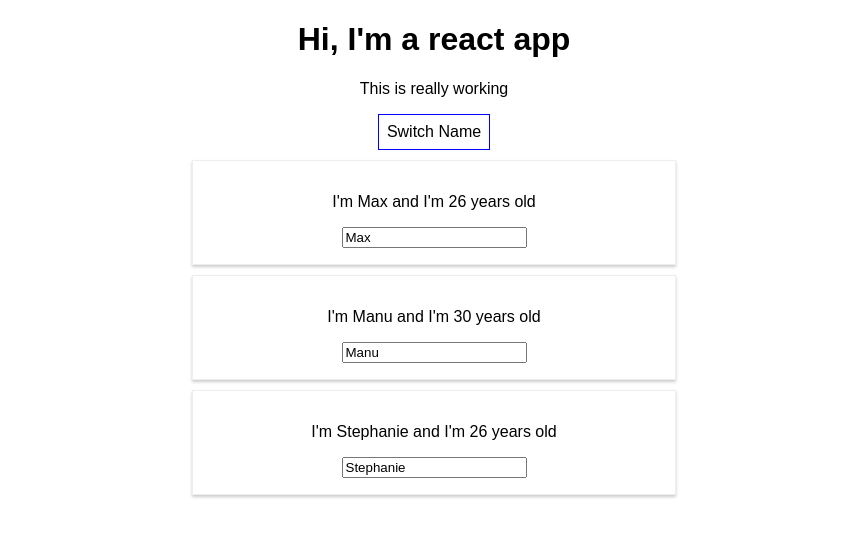
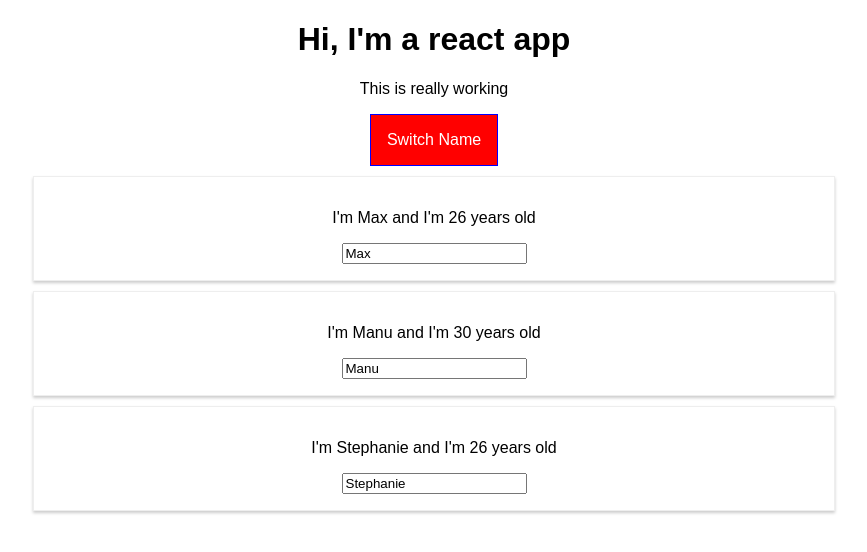
Before and after one commit to jwolfe890/react16, a React (Create React App) app: page / in a window 1280 px wide. Both pictures are taken after a click on the button "Switch Name". Shown: the top 552 px of the page, without its empty margins (206-1073 px from the left). Built offline with nearby package versions, Linux system fonts and the light colour scheme.

Commit message:
added pseudo-classes

```diff
--- a/src/App.css
+++ b/src/App.css
@@ -9,3 +9,25 @@
 .bold {
   font-weight: bold;
 }
+
+.App button {
+  border: 1px solid blue;
+  padding: 16px;
+  background-color: green;
+  font: inherit;
+  color: white;
+}
+
+.App button:hover {
+  background-color: lightgreen;
+  color: black;
+}
+
+.App button.Red {
+  background-color: red;
+}
+
+.App button.Red:hover {
+  background-color: salmon;
+  color: black;
+}
--- a/src/App.js
+++ b/src/App.js
@@ -1,7 +1,6 @@
 import React, { Component } from 'react';
 import './App.css';
 import Person from './Person/Person';
-import Radium, { StyleRoot } from 'radium';
 
 class App extends Component {
 
@@ -42,19 +41,16 @@ class App extends Component {
 
   render() {
 
-    const style = {
-      backgroundColor: 'white',
-      font: 'inherit',
-      border: '1px solid blue',
-      padding: '8px',
-      cursor: 'pointer',
-      ':hover': {
-        backgroundColor: 'lightgreen',
-        color: 'black'
-      }
-    }
+    // const style = {
+    //   backgroundColor: 'white',
+    //   font: 'inherit',
+    //   border: '1px solid blue',
+    //   padding: '8px',
+    //   cursor: 'pointer',
+    // }
 
-    let persons = null
+    let persons = null;
+    let btnClass = '';
 
     if ( this.state.showPersons ) {
       persons = (
@@ -64,11 +60,7 @@ class App extends Component {
         })}
         </div>
       )
-      style.backgroundColor = 'white';
-      style[':hover'] = {
-        backgroundColor: 'red',
-        color: 'black'
-      }
+      // style.backgroundColor = 'white';
     }
 
     const classes = []
@@ -80,16 +72,14 @@ class App extends Component {
     }
 
     return (
-      <StyleRoot>
         <div className="App">
             <h1>Hi, I'm a react app</h1>
             <p className={classes.join(' ')}>This is really working</p>
-            <button style={style} onClick={this.togglePersonsHandler}>Switch Name</button>
+            <button className={'Red'} onClick={this.togglePersonsHandler}>Switch Name</button>
           {persons}
         </div>
-      </StyleRoot>
     );
   }
 }
 
-export default Radium(App);
+export default App;
--- a/src/Person/Person.js
+++ b/src/Person/Person.js
@@ -3,17 +3,13 @@ import './Person.css';
 import Radium from 'radium';
 
 const person = ( props ) => {
-    const style = {
-        '@media (min-width: 500px)': {
-            width: '450px'
-        }
-    };
+
     return (
-        <div className="Person" style={style}>
+        <div className="Person">
             <p onClick={props.click}>I'm {props.name} and I'm {props.age} years old</p>
             <input type="text" onChange={props.changed} value={props.name} />
         </div>
     )
 };
 
-export default Radium(person);
+export default person;
```
